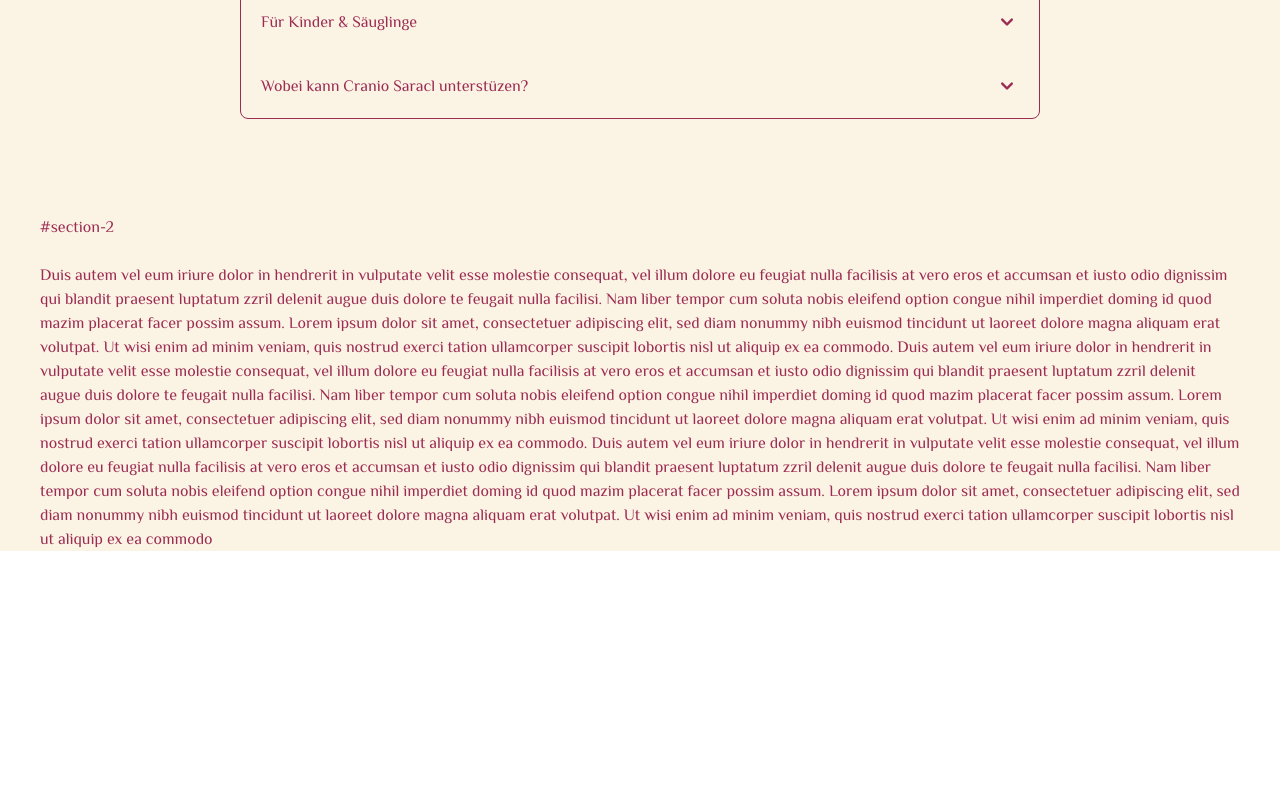
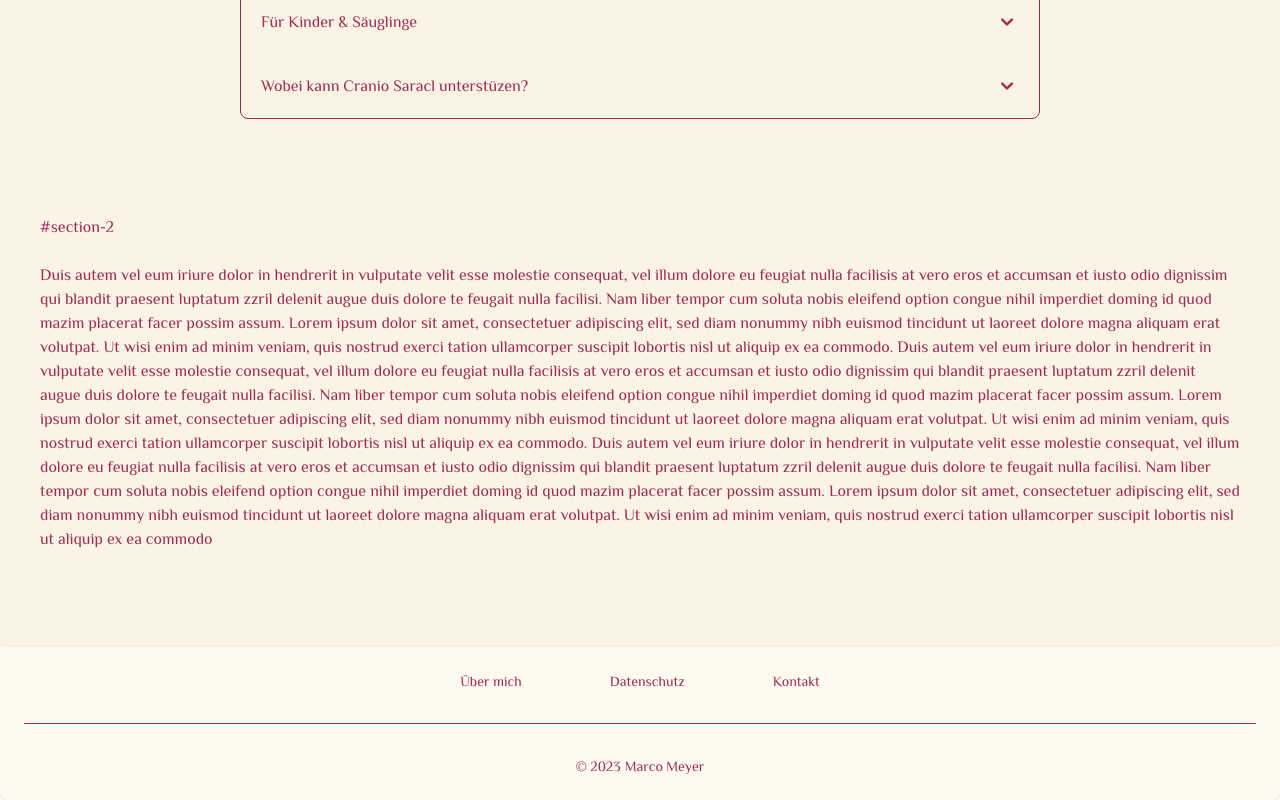
Before and after one commit to meyer-marco/flow_cranio_page, a Next.js app: page /components/Layout/Layout in a window 1280 px wide. Shown: the part 3638-4438 px from the top of the page. Before the commit the page ends 4189 px from the top, so only its background shows below. Built offline with nearby package versions, Linux system fonts and the light colour scheme.

Commit message:
feat: add footer

```diff
--- /dev/null
+++ b/src/pages/components/Footer/Footer.tsx
@@ -0,0 +1,33 @@
+import React from "react";
+import { Footer as FooterWrapper } from "flowbite-react";
+
+export const Footer: React.FC<{}> = () => {
+  return (
+    <FooterWrapper container className="bg-second-background">
+      <div className="w-full text-center text-main-violet">
+        <div className="w-full flex justify-center ">
+          <FooterWrapper.LinkGroup className="text-main-violet">
+            <FooterWrapper.Link className="px-8" href="#">
+              Über mich
+            </FooterWrapper.Link>
+            <FooterWrapper.Link className="px-8" href="#">
+              Datenschutz
+            </FooterWrapper.Link>
+            <FooterWrapper.Link className="px-8" href="#">
+              Kontakt
+            </FooterWrapper.Link>
+          </FooterWrapper.LinkGroup>
+        </div>
+        <FooterWrapper.Divider className="border-main-violet" />
+        <FooterWrapper.Copyright
+          className="text-main-violet"
+          by="Marco Meyer"
+          href="#"
+          year={2023}
+        />
+      </div>
+    </FooterWrapper>
+  );
+};
+
+export default Footer;
--- a/src/pages/components/Layout/Layout.tsx
+++ b/src/pages/components/Layout/Layout.tsx
@@ -8,6 +8,7 @@
 import Card from "../Card/Card";
 import healing from "../../../../public/images/healing_1.png";
 import feelingBad from "../../../../public/images/feeling_bad.png";
+import Footer from "../Footer/Footer";
 
 const Layout = () => {
   const handleClickScroll = (value: string) => {
@@ -26,9 +27,9 @@
   };
 
   return (
-    <div className="bg-main-background scroll-smooth">
+    <div>
+      <div className="bg-main-background scroll-smooth pb-24">
         <Navbar onNavItemCkick={onNavItemCkick} />
-
         <div className={` bg-main-background px-10 ${style.distance_to_nav}`}>
           <div className="">
             <Wave />
@@ -121,16 +122,16 @@
               <br />
               <br />
               <div className="md:text-xl text-base">
-              Die Cranio Sacrale Körperbalance Therapie ist eine alternative und
-              effektive Heilungsmethode. Ihre sanfte Herangehensweise wirkt
-              ausgleichend auf verschiedene Körpersysteme und fördert die
-              körpereigenen Selbstheilungsmechanismen.
+                Die Cranio Sacrale Körperbalance Therapie ist eine alternative
+                und effektive Heilungsmethode. Ihre sanfte Herangehensweise
+                wirkt ausgleichend auf verschiedene Körpersysteme und fördert
+                die körpereigenen Selbstheilungsmechanismen.
                 <br />
                 <br />
                 Während der Behandlung liegt der Patient in Ruhe auf einer
-              Therapieliege. Durch gezielte Techniken und sanfte Berührung wird
-              die natürliche Regeneration des Körpers angeregt. Dies ermöglicht
-              innere Entspannung und Heilung.
+                Therapieliege. Durch gezielte Techniken und sanfte Berührung
+                wird die natürliche Regeneration des Körpers angeregt. Dies
+                ermöglicht innere Entspannung und Heilung.
                 <br />
                 <br />
                 Während und nach einer craniosacralen Therapie nehmen wir unser
@@ -150,7 +151,7 @@
             <Accordion />
           </div>
           {/* Termine */}
-        <div id="section-3" className="scroll-mt-28">
+          <div id="section-3" className="scroll-mt-28 bg-main-background">
             #section-2 <br />
             <br />
             Duis autem vel eum iriure dolor in hendrerit in vulputate velit esse
@@ -160,31 +161,35 @@
             Nam liber tempor cum soluta nobis eleifend option congue nihil
             imperdiet doming id quod mazim placerat facer possim assum. Lorem
             ipsum dolor sit amet, consectetuer adipiscing elit, sed diam nonummy
-          nibh euismod tincidunt ut laoreet dolore magna aliquam erat volutpat.
-          Ut wisi enim ad minim veniam, quis nostrud exerci tation ullamcorper
-          suscipit lobortis nisl ut aliquip ex ea commodo. Duis autem vel eum
-          iriure dolor in hendrerit in vulputate velit esse molestie consequat,
-          vel illum dolore eu feugiat nulla facilisis at vero eros et accumsan
-          et iusto odio dignissim qui blandit praesent luptatum zzril delenit
-          augue duis dolore te feugait nulla facilisi. Nam liber tempor cum
-          soluta nobis eleifend option congue nihil imperdiet doming id quod
-          mazim placerat facer possim assum. Lorem ipsum dolor sit amet,
-          consectetuer adipiscing elit, sed diam nonummy nibh euismod tincidunt
-          ut laoreet dolore magna aliquam erat volutpat. Ut wisi enim ad minim
-          veniam, quis nostrud exerci tation ullamcorper suscipit lobortis nisl
-          ut aliquip ex ea commodo. Duis autem vel eum iriure dolor in hendrerit
-          in vulputate velit esse molestie consequat, vel illum dolore eu
-          feugiat nulla facilisis at vero eros et accumsan et iusto odio
-          dignissim qui blandit praesent luptatum zzril delenit augue duis
-          dolore te feugait nulla facilisi. Nam liber tempor cum soluta nobis
-          eleifend option congue nihil imperdiet doming id quod mazim placerat
-          facer possim assum. Lorem ipsum dolor sit amet, consectetuer
-          adipiscing elit, sed diam nonummy nibh euismod tincidunt ut laoreet
-          dolore magna aliquam erat volutpat. Ut wisi enim ad minim veniam, quis
-          nostrud exerci tation ullamcorper suscipit lobortis nisl ut aliquip ex
-          ea commodo
+            nibh euismod tincidunt ut laoreet dolore magna aliquam erat
+            volutpat. Ut wisi enim ad minim veniam, quis nostrud exerci tation
+            ullamcorper suscipit lobortis nisl ut aliquip ex ea commodo. Duis
+            autem vel eum iriure dolor in hendrerit in vulputate velit esse
+            molestie consequat, vel illum dolore eu feugiat nulla facilisis at
+            vero eros et accumsan et iusto odio dignissim qui blandit praesent
+            luptatum zzril delenit augue duis dolore te feugait nulla facilisi.
+            Nam liber tempor cum soluta nobis eleifend option congue nihil
+            imperdiet doming id quod mazim placerat facer possim assum. Lorem
+            ipsum dolor sit amet, consectetuer adipiscing elit, sed diam nonummy
+            nibh euismod tincidunt ut laoreet dolore magna aliquam erat
+            volutpat. Ut wisi enim ad minim veniam, quis nostrud exerci tation
+            ullamcorper suscipit lobortis nisl ut aliquip ex ea commodo. Duis
+            autem vel eum iriure dolor in hendrerit in vulputate velit esse
+            molestie consequat, vel illum dolore eu feugiat nulla facilisis at
+            vero eros et accumsan et iusto odio dignissim qui blandit praesent
+            luptatum zzril delenit augue duis dolore te feugait nulla facilisi.
+            Nam liber tempor cum soluta nobis eleifend option congue nihil
+            imperdiet doming id quod mazim placerat facer possim assum. Lorem
+            ipsum dolor sit amet, consectetuer adipiscing elit, sed diam nonummy
+            nibh euismod tincidunt ut laoreet dolore magna aliquam erat
+            volutpat. Ut wisi enim ad minim veniam, quis nostrud exerci tation
+            ullamcorper suscipit lobortis nisl ut aliquip ex ea commodo
             <br />
           </div>
+        </div>
+      </div>
+      <div className="">
+        <Footer />
       </div>
     </div>
   );
```
Lines whose indentation alone changed are shown as unchanged.
